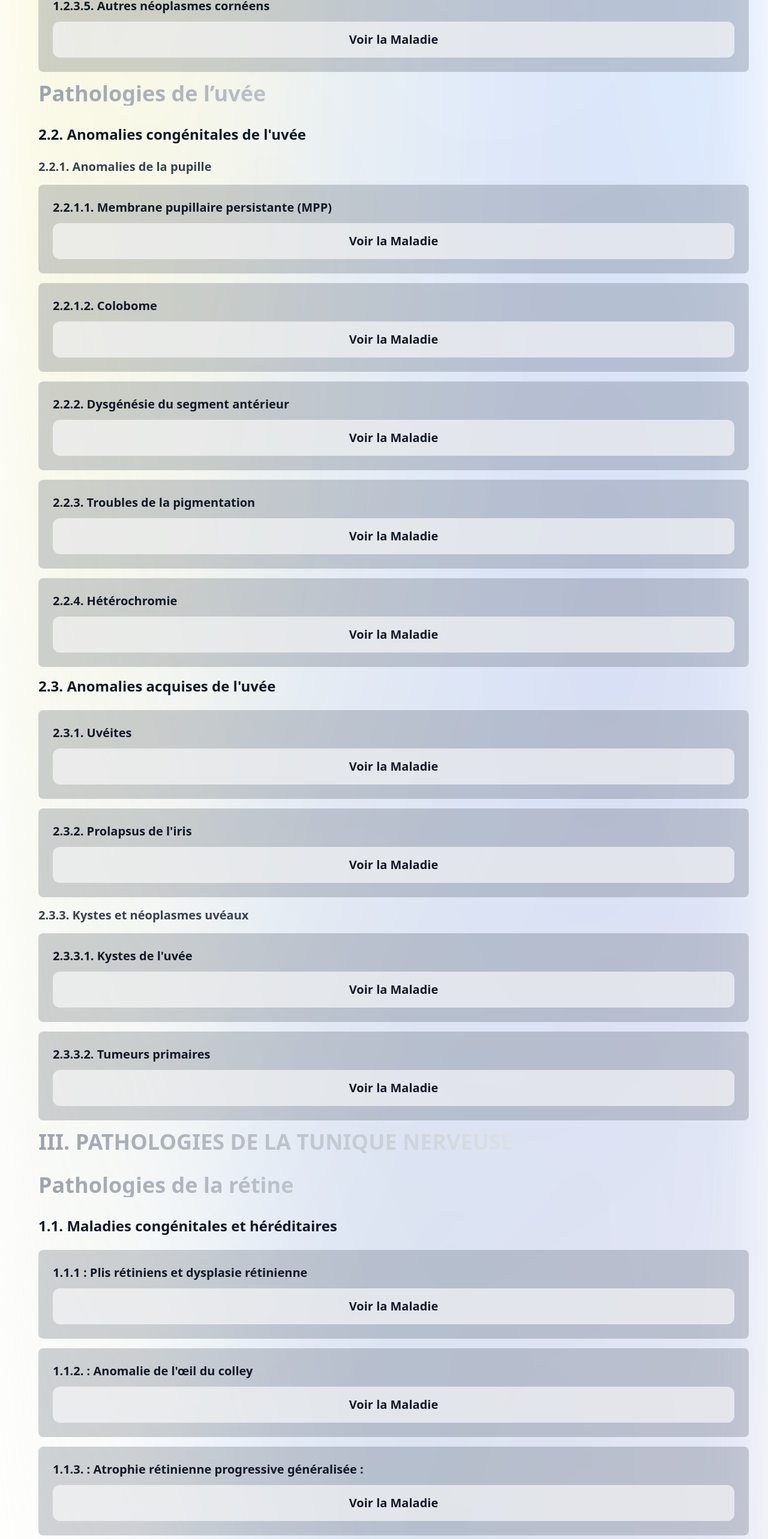
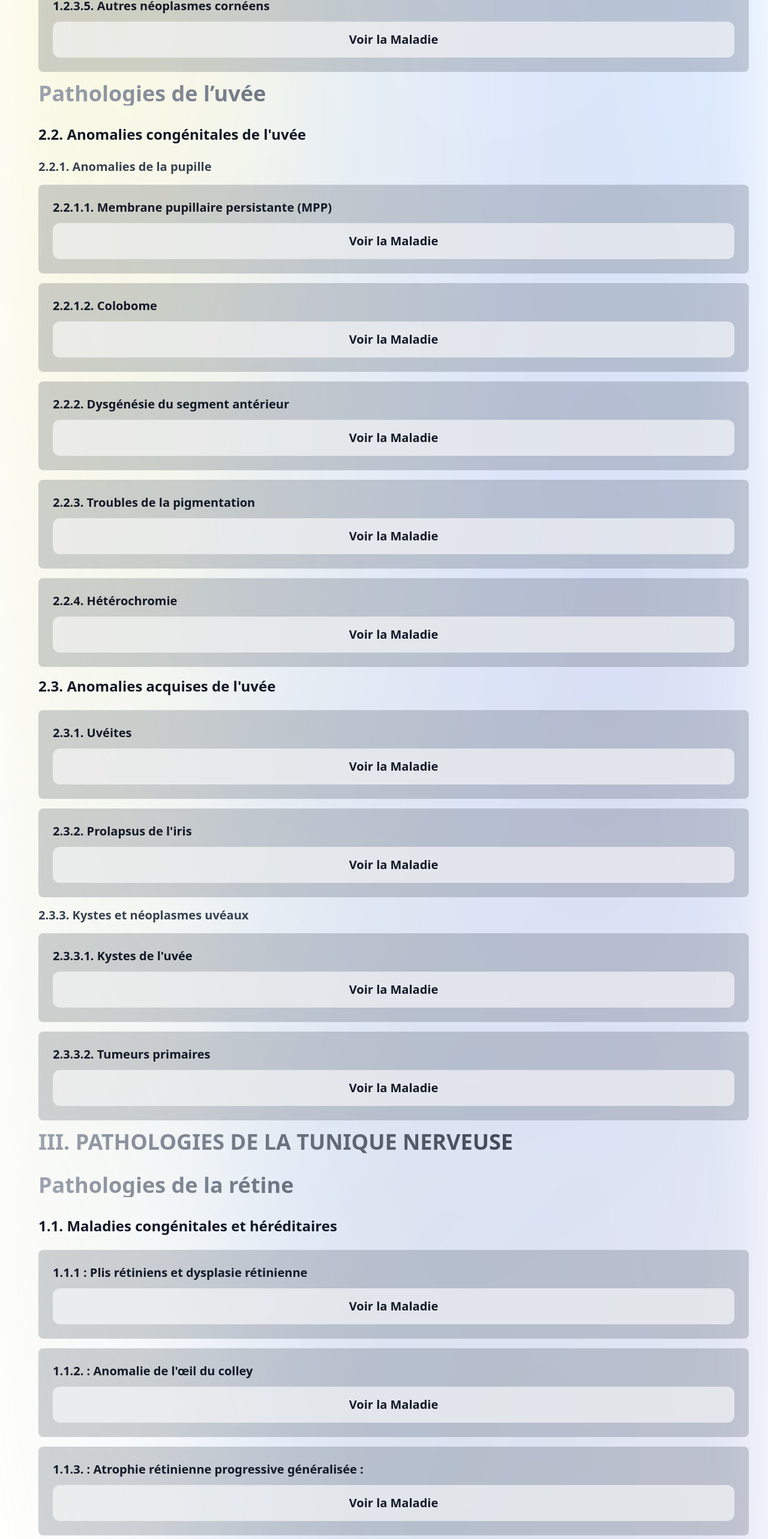
Before and after one commit to LaithFerjeoui/Eye-Anatomy-Medical-Project, a React (Vite) app: page /Applications in a window 1280 px wide. Shown: the part 3148-5714 px from the top of the page at 60% size. Built offline with nearby package versions, Linux system fonts and the light colour scheme.

Commit message:
fixed text colors

```diff
--- a/src/Views/Applications.jsx
+++ b/src/Views/Applications.jsx
@@ -2060,7 +2060,7 @@ const Applications = () => {
             <motion.h1
               initial={{ opacity: 0, y: -20 }}
               animate={{ opacity: 1, y: 0 }}
-              className="text-4xl font-bold bg-gradient-to-r from-gray-400 to-white bg-clip-text text-transparent mb-8"
+              className="text-4xl font-bold bg-gradient-to-r from-gray-400 to-gray-900 bg-clip-text text-transparent mb-8"
             >
               Pathologies de l’uvée
             </motion.h1>
@@ -2211,7 +2211,7 @@ const Applications = () => {
             <motion.h1
               initial={{ opacity: 0, y: -20 }}
               animate={{ opacity: 1, y: 0 }}
-              className="text-4xl font-bold bg-gradient-to-r from-gray-400 to-white bg-clip-text text-transparent mb-8"
+              className="text-4xl font-bold bg-gradient-to-r from-gray-400 to-gray-900 bg-clip-text text-transparent mb-8"
             >
               III. PATHOLOGIES DE LA TUNIQUE NERVEUSE
             </motion.h1>
@@ -2219,7 +2219,7 @@ const Applications = () => {
             <motion.h1
               initial={{ opacity: 0, y: -20 }}
               animate={{ opacity: 1, y: 0 }}
-              className="text-4xl font-bold bg-gradient-to-r from-gray-400 to-white bg-clip-text text-transparent mb-8"
+              className="text-4xl font-bold bg-gradient-to-r from-gray-400 to-gray-900 bg-clip-text text-transparent mb-8"
             >
               Pathologies de la rétine
             </motion.h1>
@@ -2316,7 +2316,7 @@ const Applications = () => {
             <motion.h1
               initial={{ opacity: 0, y: -20 }}
               animate={{ opacity: 1, y: 0 }}
-              className="text-4xl font-bold bg-gradient-to-r from-gray-400 to-white bg-clip-text text-transparent mb-8"
+              className="text-4xl font-bold bg-gradient-to-r from-gray-400 to-gray-900 bg-clip-text text-transparent mb-8"
             >
               Pathologies du nerf optique
             </motion.h1>
```
